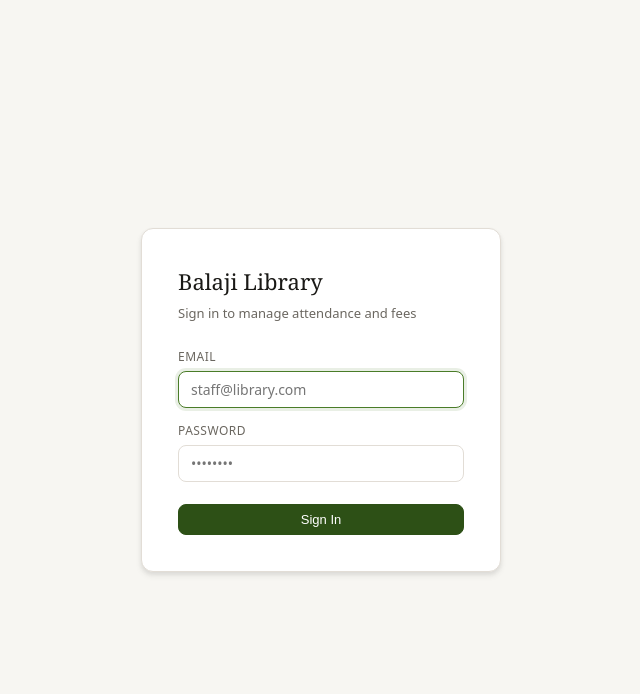
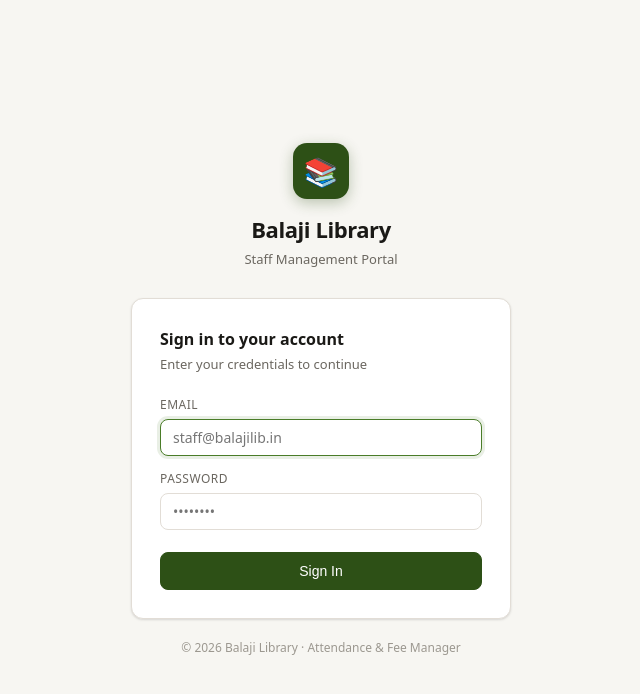
Before and after one commit to Yatin-x017/libraryapp, a React (Vite) app: page /login in a window 1280 px wide. Shown: the top 694 px of the page, without its empty margins (319-959 px from the left). Built offline with nearby package versions, Linux system fonts and the light colour scheme; no server answers.

Commit message:
Refactor LoginPage layout and styles

```diff
--- a/src/pages/LoginPage.jsx
+++ b/src/pages/LoginPage.jsx
@@ -24,10 +24,36 @@ export default function LoginPage() {
   }
 
   return (
-    <div className="login-page">
-      <div className="login-card">
-        <h1>Balaji Library</h1>
-        <p>Sign in to manage attendance and fees</p>
+    <div className="login-page" style={{ background: 'var(--bg)' }}>
+      <div style={{ width: 380 }}>
+
+        {/* Brand header above card */}
+        <div style={{ textAlign: 'center', marginBottom: 28 }}>
+          <div style={{
+            width: 56, height: 56, borderRadius: 14, margin: '0 auto 14px',
+            background: 'var(--accent)', display: 'flex', alignItems: 'center',
+            justifyContent: 'center', fontSize: 28,
+            boxShadow: '0 4px 14px rgba(45,80,22,0.3)',
+          }}>
+            📚
+          </div>
+          <h1 style={{
+            fontFamily: 'system-ui, sans-serif', fontSize: 22, fontWeight: 700,
+            color: 'var(--text)', letterSpacing: '-0.02em', marginBottom: 4,
+          }}>
+            Balaji Library
+          </h1>
+          <p style={{ color: 'var(--text-muted)', fontSize: 13 }}>
+            Staff Management Portal
+          </p>
+        </div>
+
+        {/* Login card */}
+        <div className="card" style={{ padding: 28 }}>
+          <h2 style={{ fontSize: 16, fontWeight: 600, marginBottom: 4, color: 'var(--text)' }}>Sign in to your account</h2>
+          <p style={{ color: 'var(--text-muted)', fontSize: 13, marginBottom: 22 }}>
+            Enter your credentials to continue
+          </p>
 
           {error && (
             <div className="alert alert-danger" style={{ marginBottom: 16 }}>
@@ -43,7 +69,7 @@ export default function LoginPage() {
                 type="email"
                 value={email}
                 onChange={e => setEmail(e.target.value)}
-              placeholder="staff@library.com"
+                placeholder="staff@balajilib.in"
                 autoComplete="email"
                 required
                 autoFocus
@@ -61,11 +87,22 @@ export default function LoginPage() {
                 required
               />
             </div>
-          <button className="btn btn-primary w-full" type="submit" disabled={loading} style={{ marginTop: 8, justifyContent: 'center' }}>
+            <button
+              className="btn btn-primary w-full"
+              type="submit"
+              disabled={loading}
+              style={{ marginTop: 8, justifyContent: 'center', padding: '10px 14px', fontSize: 14 }}
+            >
               {loading ? <span className="spinner" style={{ width: 16, height: 16 }}></span> : 'Sign In'}
             </button>
           </form>
         </div>
+
+        {/* Footer */}
+        <p style={{ textAlign: 'center', fontSize: 12, color: 'var(--text-subtle)', marginTop: 20 }}>
+          © {new Date().getFullYear()} Balaji Library · Attendance & Fee Manager
+        </p>
+      </div>
     </div>
   )
 }
```
Lines whose indentation alone changed are shown as unchanged.
